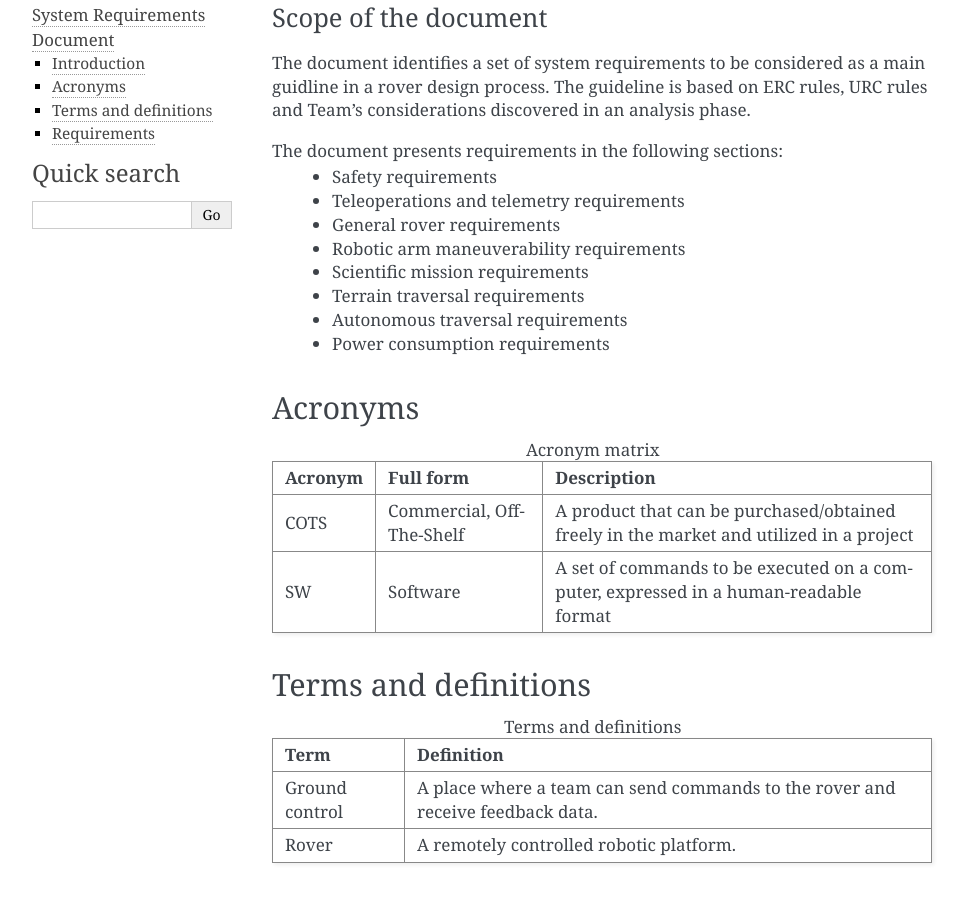
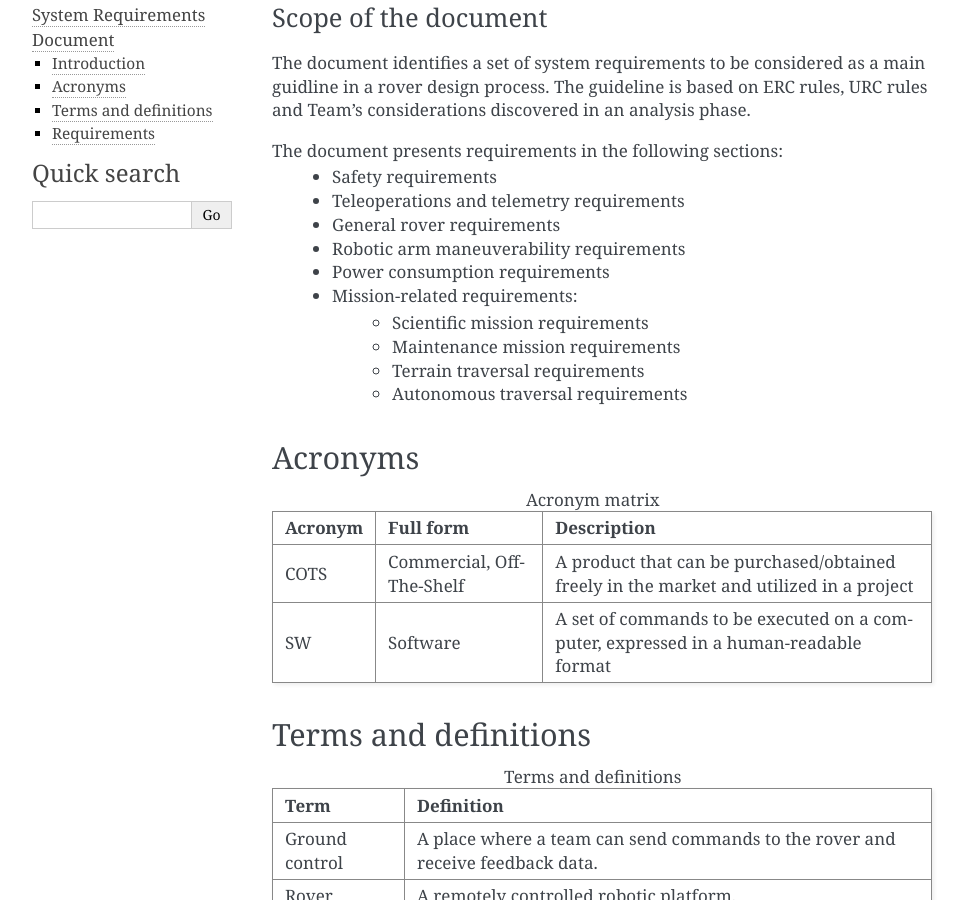
Before and after one commit to krkruk/OrionDoc, a Sphinx documentation site: the page built from source/documents/requirements/system_requirements_document.rst, in a window 1280 px wide and 900 px high, scrolled down 349 px. Shown: the whole window, without its empty margins (148-1112 px from the left). Built offline with Sphinx 7.4.7, drawn with Linux system fonts in a browser that asks for light colours; some of the changed text lies outside the part shown.

Commit message:
Refactor chapter structure

```diff
--- a/source/documents/requirements/system_requirements_document.rst
+++ b/source/documents/requirements/system_requirements_document.rst
@@ -26,10 +26,12 @@
    * Teleoperations and telemetry requirements
    * General rover requirements
    * Robotic arm maneuverability requirements
-   * Scientific mission requirements
-   * Terrain traversal requirements
-   * Autonomous traversal requirements
    * Power consumption requirements
+   * Mission-related requirements:
+      * Scientific mission requirements
+      * Maintenance mission requirements
+      * Terrain traversal requirements
+      * Autonomous traversal requirements
 
 
 Acronyms
@@ -227,8 +229,12 @@
      - Requirement
      - Description
 
+
+Mission-related requirements:
+--------------------------------------------------------------------------------
+
 [SCIE] Scientific mission requirements
---------------------------------------------------------------------------------
+++++++++++++++++++++++++++++++++++++++++++++++++++++++++++++++++++++++++++++++++
 
 .. list-table:: Scientific mission requirements
    :header-rows: 1
```
